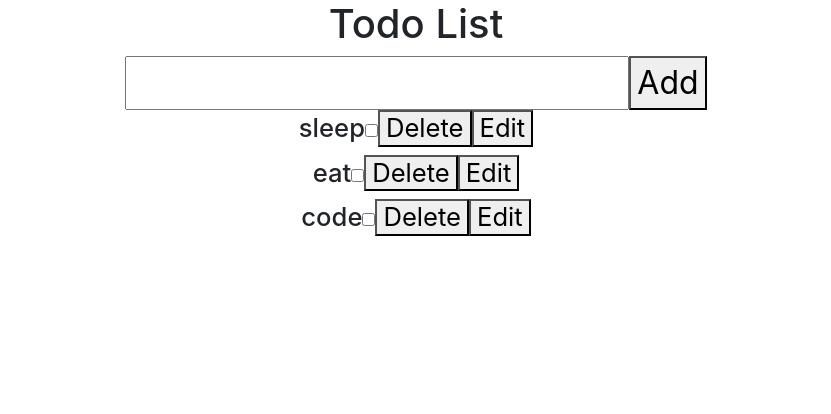
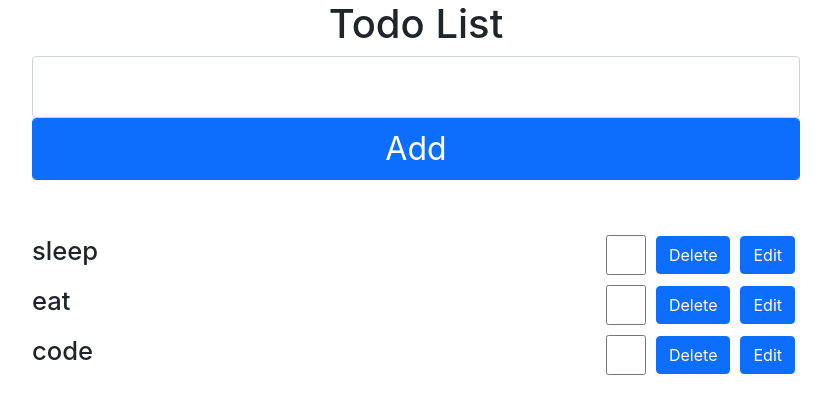
Before and after one commit to raymond-le-goldenowl/reactjs-cra-template, a React (Create React App) app: page / in a window 1280 px wide. Shown: the top 414 px of the page, without its empty margins (224-1055 px from the left). Built offline with nearby package versions, Linux system fonts and the light colour scheme.

Commit message:
Update styles

```diff
--- a/src/App.css
+++ b/src/App.css
@@ -1,38 +1,30 @@
-.App {
+.App h1 {
   text-align: center;
 }
 
-.App-logo {
-  height: 40vmin;
-  pointer-events: none;
+.App #todo_form {
+  width: 60%;
+  margin: 0 auto;
+  margin-bottom: 50px;
 }
 
-@media (prefers-reduced-motion: no-preference) {
-  .App-logo {
-    animation: App-logo-spin infinite 20s linear;
-  }
+.App #todo-list {
+  width: 60%;
+  margin: 0 auto;
 }
 
-.App-header {
-  background-color: #282c34;
-  min-height: 100vh;
+.App #todo-list div {
   display: flex;
-  flex-direction: column;
+  justify-content: space-between;
   align-items: center;
-  justify-content: center;
-  font-size: calc(10px + 2vmin);
-  color: white;
 }
 
-.App-link {
-  color: #61dafb;
+.App #todo-list div :is(input, button) {
+  font-size: 1rem;
+  margin: 5px;
 }
 
-@keyframes App-logo-spin {
-  from {
-    transform: rotate(0deg);
-  }
-  to {
-    transform: rotate(360deg);
-  }
+.App #todo-list div :is(input) {
+  height: 40px;
+  width: 40px;
 }
--- a/src/ClassComponents/EditTodoModel.jsx
+++ b/src/ClassComponents/EditTodoModel.jsx
@@ -48,6 +48,10 @@ export default class EditTodoModel extends Component {
                   onChange={e =>
                     this.props.setOnInputChangeForUpdate(e.target.value)
                   }
+                  className="col-auto form-control"
+                  name="todo-content"
+                  id="todo-content"
+                  style={{ fontSize: '2rem' }}
                 />
               </div>
               <div className="modal-footer">
--- a/src/ClassComponents/MainTodo.jsx
+++ b/src/ClassComponents/MainTodo.jsx
@@ -36,6 +36,7 @@ export default class MainTodo extends Component {
     this.todoIsDone = this.todoIsDone.bind(this)
     this.setTodoUpdate = this.setTodoUpdate.bind(this)
     this.setOnInputChangeForUpdate = this.setOnInputChangeForUpdate.bind(this)
+    this.handleKeyPress = this.handleKeyPress.bind(this)
   }
 
   // add new todo
@@ -128,13 +129,34 @@ export default class MainTodo extends Component {
       todo_update: newUpdateData
     })
   }
+  // handleKeyPress add new todo
+  handleKeyPress(e) {
+    if (e.code === 'Enter') {
+      const id = uuidv4()
+      const content = this.state.content
+      const isDone = false
+      if (String(content).trim().replace(' ', '').length === 0) {
+        this.setState({
+          content: '',
+          todo_list: this.state.todo_list,
+          todo_update: this.state.todo_update
+        })
+        return
+      } else {
+        this.addTodo({ id, content, isDone })
+      }
+    }
+  }
 
   render() {
     return (
       <div>
         <h1>Todo List</h1>
+        <div className="row" id="todo_form">
           <input
+            className="col-auto form-control"
             onChange={e => this.handleInputChange(e)}
+            onKeyPress={e => this.handleKeyPress(e)}
             value={this.state.content}
             type="text"
             name="todo-content"
@@ -142,11 +164,13 @@ export default class MainTodo extends Component {
             style={{ fontSize: '2rem' }}
           />
           <button
+            className="col-auto form-control btn btn-primary"
             style={{ fontSize: '2rem' }}
             onClick={() => this.handleClickAdd()}
           >
             Add
           </button>
+        </div>
         {
           <TodoList
             todo_list={this.state.todo_list}
--- a/src/ClassComponents/Todo.jsx
+++ b/src/ClassComponents/Todo.jsx
@@ -14,25 +14,31 @@ export default class Todo extends Component {
               {this.props.todo.content}
             </span>
           )}
-
+        </h4>
+        <div className="todo-handle">
           <input
             onClick={() => this.props.todoIsDone(this.props.todo.id)}
             type="checkbox"
             name="is-done"
             id="is-done"
+            value={this.props.todo.isDone}
             style={{ cursor: 'pointer' }}
           />
-          <button onClick={() => this.props.deleteTodo(this.props.todo.id)}>
+          <button
+            className="btn btn-primary"
+            onClick={() => this.props.deleteTodo(this.props.todo.id)}
+          >
             Delete
           </button>
           <button
+            className="btn btn-primary"
             onClick={() => this.props.setTodoUpdate(this.props.todo.id)}
             data-bs-toggle="modal"
             data-bs-target="#EditTodoModel"
           >
             Edit
           </button>
-        </h4>
+        </div>
       </div>
     )
   }
--- a/src/ClassComponents/TodoList.jsx
+++ b/src/ClassComponents/TodoList.jsx
@@ -4,7 +4,7 @@ import Todo from './Todo'
 export default class TodoList extends Component {
   render() {
     return (
-      <div>
+      <div id="todo-list">
         {this.props.todo_list.map((todo, index) => (
           <Todo
             key={todo.id}
```
Lines whose indentation alone changed are shown as unchanged.
